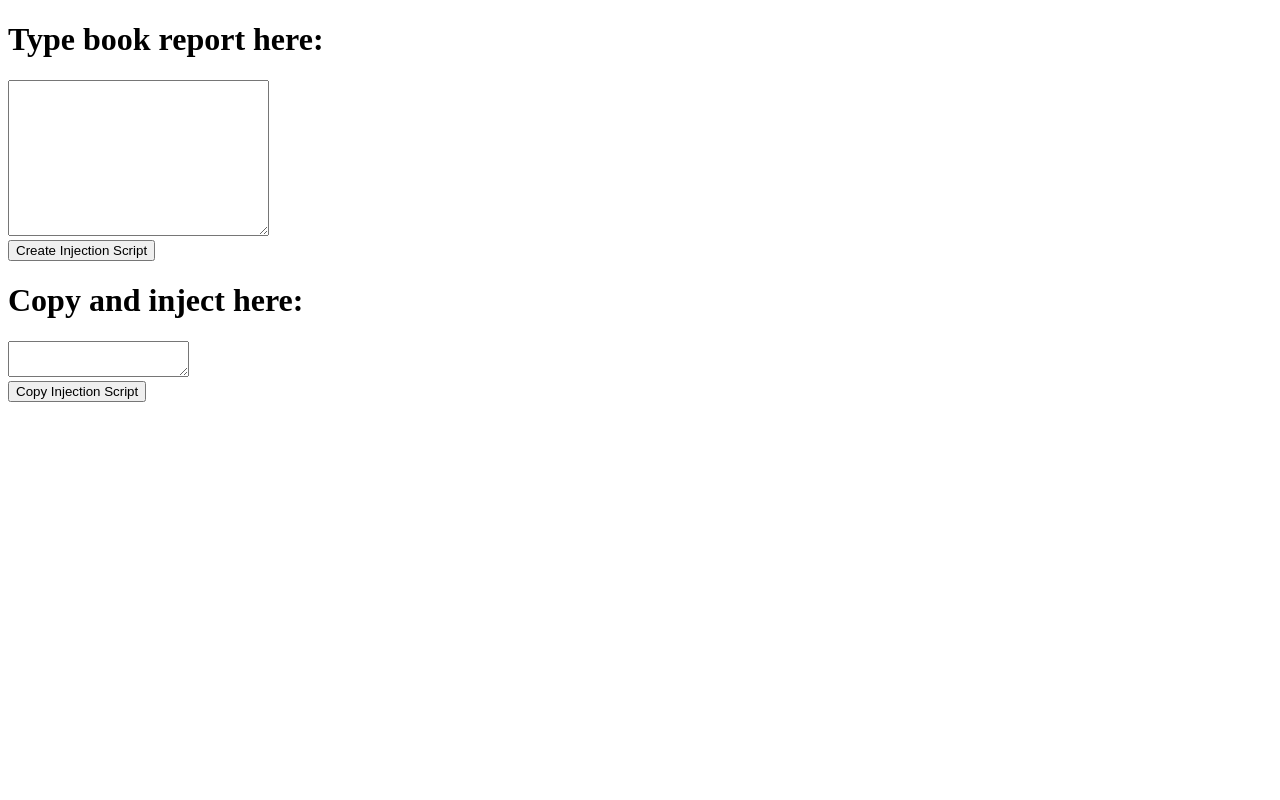
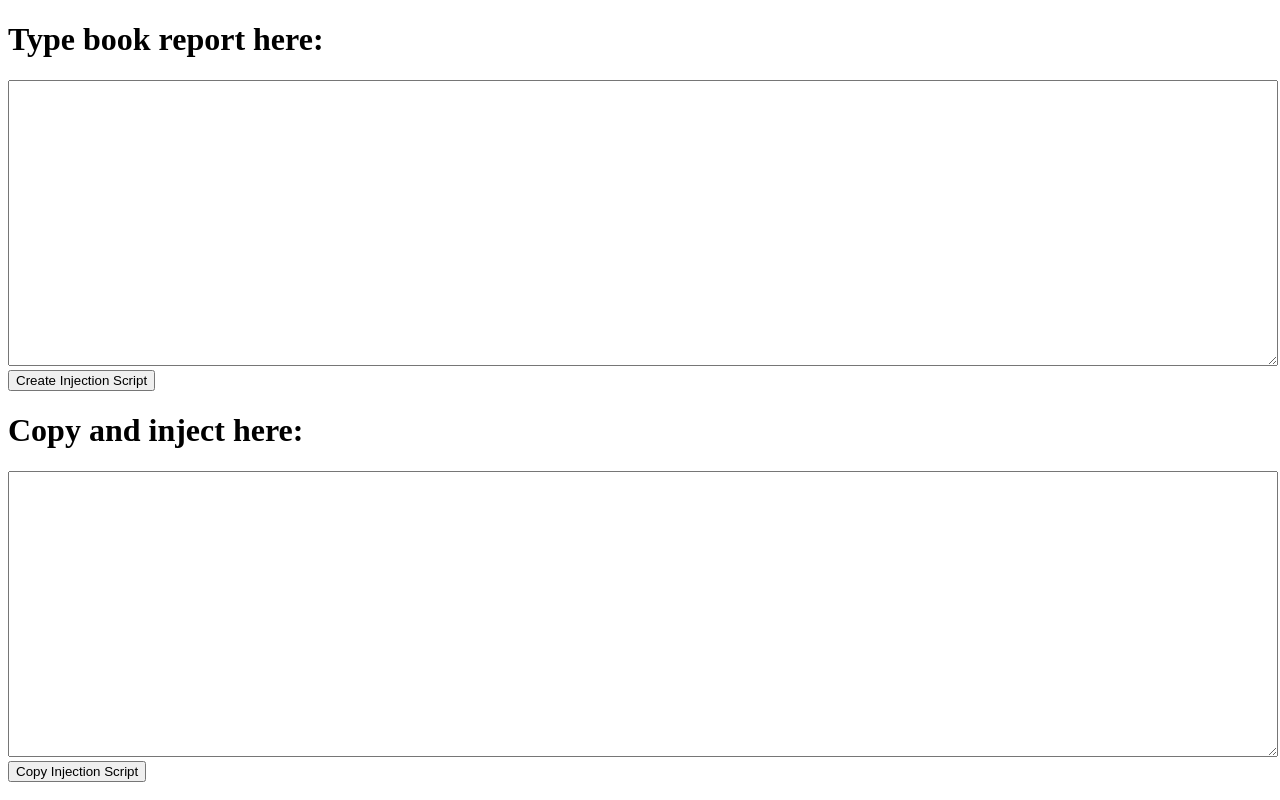
Before and after one commit to sohnryang/paste-to-reading-ssem, a website: page index.html in a window 1280 px wide. Drawn offline with Linux system fonts and the light colour scheme.

Commit message:
Add CSS for aesthetics

```diff
--- /dev/null
+++ b/index.css
@@ -0,0 +1,4 @@
+textarea {
+  width: 100%;
+  height: 35vh;
+}
--- a/index.html
+++ b/index.html
@@ -2,11 +2,12 @@
 <html>
   <head>
     <meta charset="utf-8">
+    <link rel="stylesheet" href="index.css">
     <title>Paste to reading.ssem.or.kr</title>
   </head>
   <body>
     <h1>Type book report here:</h1>
-    <textarea id="bookreport" cols="30" rows="10"></textarea>
+    <textarea id="bookreport"></textarea>
     <br>
     <button type="button" onclick="createInjectionScript()">Create Injection Script</button>
     <br>
```
